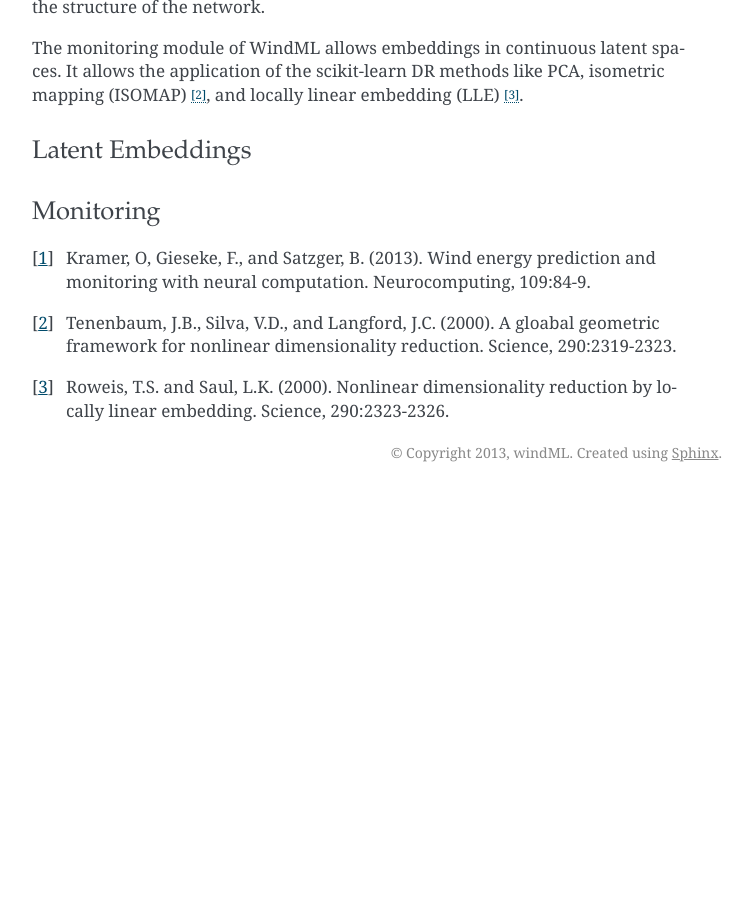
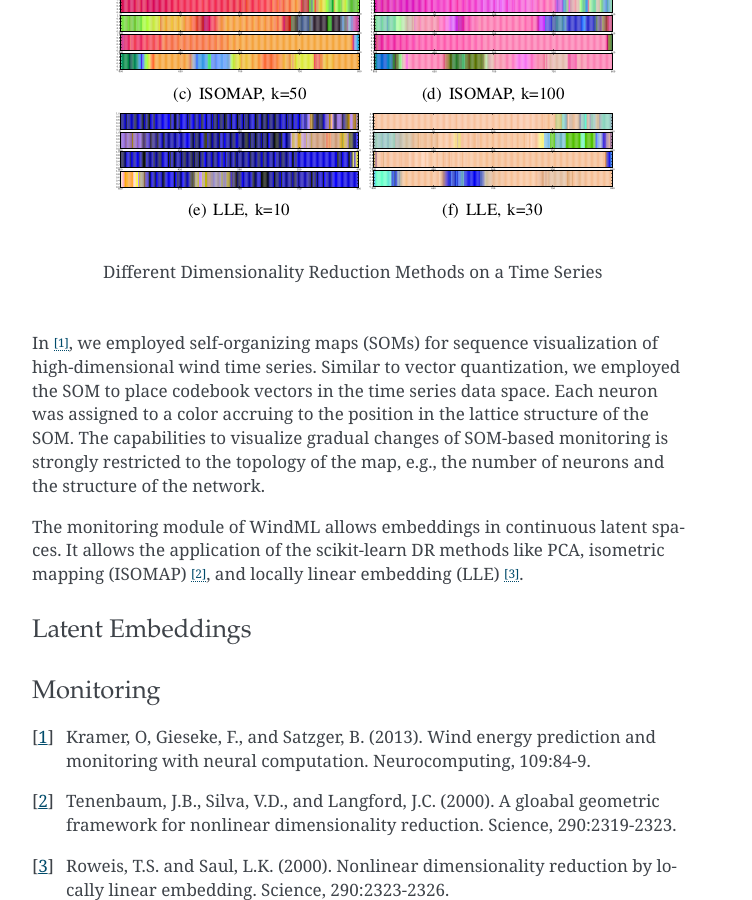
Before and after one commit to cigroup-ol/windml, a Sphinx documentation site: the page built from doc/techniques.rst, in a window 1280 px wide and 900 px high, scrolled down 2275 px. Shown: the whole window, without its empty margins (388-1140 px from the left). Built offline with Sphinx 7.4.7, drawn with Linux system fonts in a browser that asks for light colours; formulas are drawn with MathJax 3; before the commit the page ends 2767 px from its top, so only the background shows below that.

Commit message:
added figure for dimensionality reduction

```diff
--- a/doc/techniques.rst
+++ b/doc/techniques.rst
@@ -82,6 +82,12 @@ Motivation and Overview
 
 In this section one can find the explanation how to visualize high-dimensional wind time series. Monitoring of high-dimensional time-series data is a dimensionality reduction (DR) task. DR methods map high-dimensional patterns :math:`\mathbf{X} = [\mathbf{x}_i \in \mathbb{R}^d]_{i=1}^N` to low-dimensional representations :math:`[\hat{\mathbf{x}}_i \in \mathbb{R}^q]_{i=1}^N` in a latent space :math:`\mathbb{R}^q` with :math:`q<d`. The mapping should maintain important properties of the original high-dimensional data, e.g., topological characteristics like distance and neighborhoods. Such properties could be gradual changes in wind time series such as changing weather conditions or seasonal changes. Visualization of alert states belongs to the main applications of monitoring energy time series.
 
+.. figure:: _static/dr.png
+   :alt: dimensionality reduction (DR)
+   :align: center
+
+   Different Dimensionality Reduction Methods on a Time Series
+
 In [1]_, we employed self-organizing maps (SOMs) for sequence visualization of high-dimensional wind time series. Similar to vector quantization, we employed the SOM to place codebook vectors in the time series data space. Each neuron was assigned to a color accruing to the position in the lattice structure of the SOM. The capabilities to visualize gradual changes of SOM-based monitoring is strongly restricted to the topology of the map, e.g., the number of neurons and the structure of the network.
 
 The monitoring module of WindML allows embeddings in continuous latent spaces. It allows the application of the scikit-learn DR methods like PCA, isometric mapping (ISOMAP) [2]_, and locally linear embedding (LLE) [3]_.
```
Also changed, not shown: doc/_static/dr.png (added).
